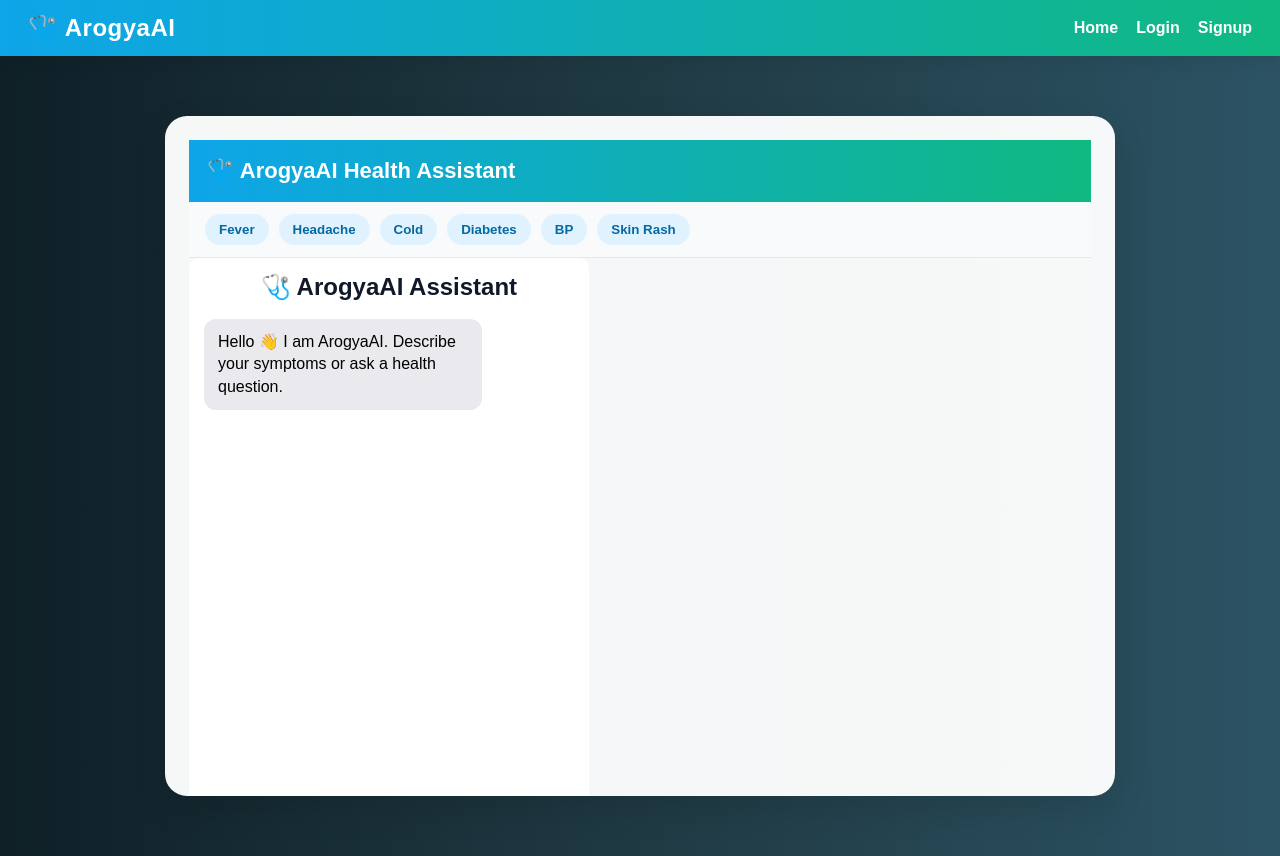
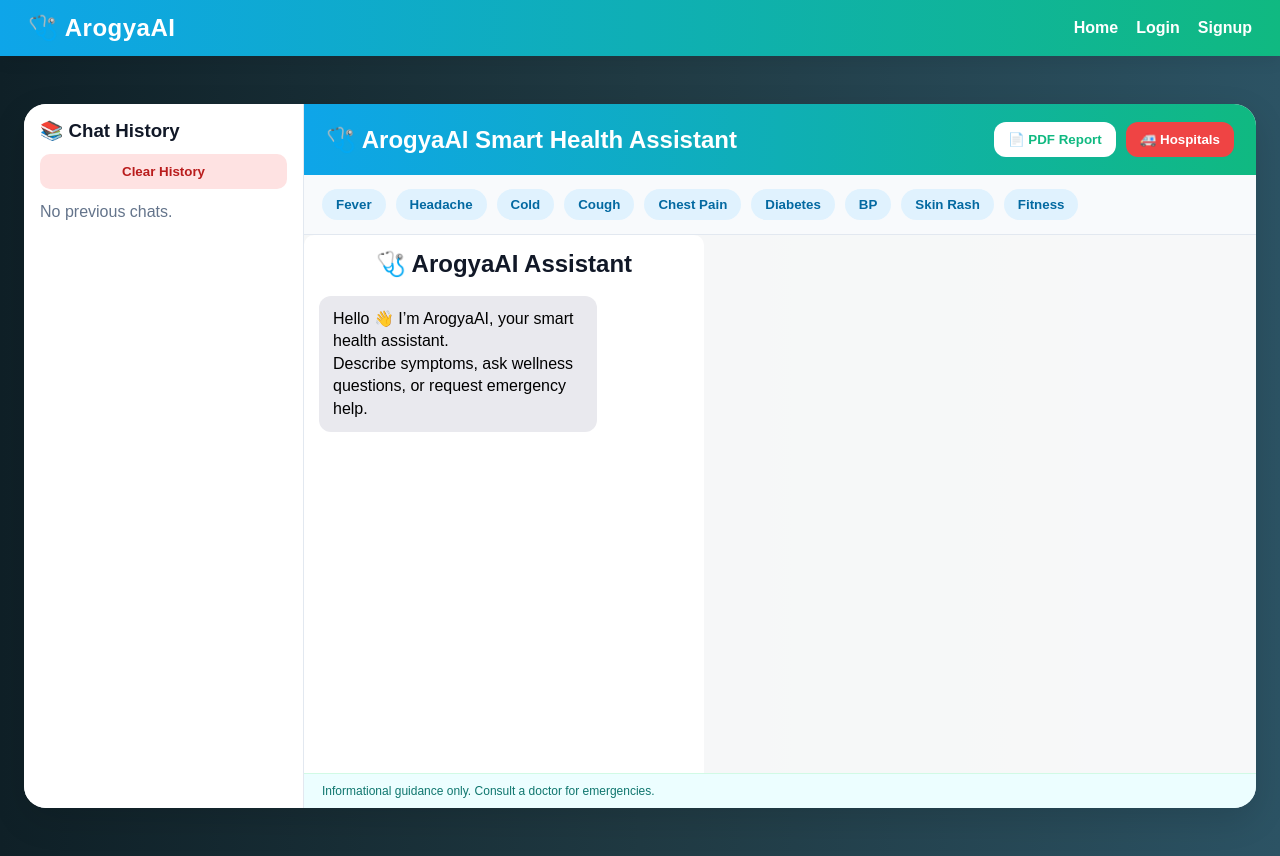
Before and after one commit to phanikalyani/arogyaai-agent, a React (Create React App) app in the folder frontend/: page / in a window 1280 px wide. Built offline with nearby package versions, Linux system fonts and the light colour scheme.

Commit message:
Enhance ChatPage with risk assessment and PDF report

```diff
--- a/frontend/src/pages/ChatPage.jsx
+++ b/frontend/src/pages/ChatPage.jsx
@@ -1,14 +1,60 @@
+// ChatPage.jsx
+
 import React, { useState } from "react";
 import ChatBox from "../components/ChatBox";
 import { sendMessage } from "../services/api";
+import jsPDF from "jspdf";
 
 function ChatPage() {
   const [messages, setMessages] = useState([
     {
-      text: "Hello 👋 I am ArogyaAI. Describe your symptoms or ask a health question.",
+      text:
+        "Hello 👋 I’m ArogyaAI, your smart health assistant.\nDescribe symptoms, ask wellness questions, or request emergency help.",
       sender: "bot",
     },
   ]);
+
+  const [loading, setLoading] = useState(false);
+
+  const [history, setHistory] = useState(
+    JSON.parse(localStorage.getItem("chatHistory")) || []
+  );
+
+  const getRiskLevel = (text) => {
+    const input = text.toLowerCase();
+
+    if (
+      input.includes("chest pain") ||
+      input.includes("breathing") ||
+      input.includes("stroke") ||
+      input.includes("blood")
+    ) {
+      return {
+        label: "🔴 Urgent Care Recommended",
+        color: "#dc2626",
+        bg: "#fee2e2",
+      };
+    }
+
+    if (
+      input.includes("fever") ||
+      input.includes("pain") ||
+      input.includes("vomit") ||
+      input.includes("infection")
+    ) {
+      return {
+        label: "🟡 Moderate Risk",
+        color: "#d97706",
+        bg: "#fef3c7",
+      };
+    }
+
+    return {
+      label: "🟢 Low Risk",
+      color: "#059669",
+      bg: "#d1fae5",
+    };
+  };
 
   const handleSend = async (text) => {
     const userMessage = {
@@ -17,24 +63,80 @@ function ChatPage() {
     };
 
     setMessages((prev) => [...prev, userMessage]);
+    setLoading(true);
 
     try {
       const res = await sendMessage(text);
+      const risk = getRiskLevel(text);
 
       const botMessage = {
-        text: res.reply || "I could not generate a response.",
+        text: res.reply || "No response available.",
         sender: "bot",
+        risk,
       };
 
-      setMessages((prev) => [...prev, botMessage]);
+      const updatedMessages = [...messages, userMessage, botMessage];
+      setMessages(updatedMessages);
+
+      const newSession = {
+        id: Date.now(),
+        title: text,
+        messages: updatedMessages,
+      };
+
+      const updatedHistory = [newSession, ...history];
+      setHistory(updatedHistory);
+      localStorage.setItem(
+        "chatHistory",
+        JSON.stringify(updatedHistory)
+      );
     } catch (error) {
-      const errorMessage = {
+      setMessages((prev) => [
+        ...prev,
+        {
           text: "⚠️ Server error. Please try again.",
           sender: "bot",
+        },
+      ]);
+    }
+
+    setLoading(false);
   };
 
-      setMessages((prev) => [...prev, errorMessage]);
+  const clearHistory = () => {
+    localStorage.removeItem("chatHistory");
+    setHistory([]);
+  };
+
+  const downloadReport = () => {
+    const doc = new jsPDF();
+
+    doc.setFontSize(18);
+    doc.text("ArogyaAI Consultation Report", 10, 15);
+
+    doc.setFontSize(12);
+
+    let y = 30;
+
+    messages.forEach((msg) => {
+      const sender =
+        msg.sender === "user" ? "User" : "ArogyaAI";
+
+      const lines = doc.splitTextToSize(
+        `${sender}: ${msg.text}`,
+        180
+      );
+
+      doc.text(lines, 10, y);
+      y += lines.length * 8 + 5;
+
+      if (y > 270) {
+        doc.addPage();
+        y = 20;
       }
+    });
+
+    doc.save("ArogyaAI_Report.pdf");
   };
 
   return (
@@ -43,41 +145,166 @@ function ChatPage() {
         className="card"
         style={{
           width: "100%",
-          maxWidth: "950px",
-          height: "85vh",
+          maxWidth: "1280px",
+          height: "88vh",
+          display: "flex",
+          overflow: "hidden",
+          padding: 0,
+        }}
+      >
+        {/* Sidebar */}
+        <div
+          style={{
+            width: "280px",
+            background: "#ffffff",
+            borderRight: "1px solid #e2e8f0",
+            padding: "16px",
+            overflowY: "auto",
+          }}
+        >
+          <h3 style={{ marginBottom: "12px" }}>
+            📚 Chat History
+          </h3>
+
+          <button
+            onClick={clearHistory}
+            style={{
+              width: "100%",
+              padding: "10px",
+              border: "none",
+              borderRadius: "10px",
+              background: "#fee2e2",
+              color: "#b91c1c",
+              fontWeight: "700",
+              cursor: "pointer",
+              marginBottom: "14px",
+            }}
+          >
+            Clear History
+          </button>
+
+          {history.length === 0 && (
+            <div style={{ color: "#64748b" }}>
+              No previous chats.
+            </div>
+          )}
+
+          {history.map((item) => (
+            <div
+              key={item.id}
+              onClick={() => setMessages(item.messages)}
+              style={{
+                padding: "12px",
+                marginBottom: "10px",
+                background: "#f8fafc",
+                borderRadius: "12px",
+                cursor: "pointer",
+                fontWeight: "600",
+                fontSize: "14px",
+              }}
+            >
+              {item.title}
+            </div>
+          ))}
+        </div>
+
+        {/* Main Area */}
+        <div
+          style={{
+            flex: 1,
             display: "flex",
             flexDirection: "column",
-          overflow: "hidden",
           }}
         >
           {/* Header */}
           <div
             style={{
-            padding: "18px",
-            background: "linear-gradient(90deg,#0ea5e9,#10b981)",
+              padding: "18px 22px",
+              background:
+                "linear-gradient(90deg,#0ea5e9,#10b981)",
               color: "white",
-            fontSize: "22px",
+              display: "flex",
+              justifyContent: "space-between",
+              alignItems: "center",
+              gap: "10px",
+              flexWrap: "wrap",
+            }}
+          >
+            <div
+              style={{
+                fontSize: "24px",
                 fontWeight: "700",
               }}
             >
-          🩺 ArogyaAI Health Assistant
+              🩺 ArogyaAI Smart Health Assistant
             </div>
 
-        {/* Quick Buttons */}
+            <div
+              style={{
+                display: "flex",
+                gap: "10px",
+              }}
+            >
+              <button
+                onClick={downloadReport}
+                style={{
+                  padding: "10px 14px",
+                  border: "none",
+                  borderRadius: "12px",
+                  background: "white",
+                  color: "#10b981",
+                  fontWeight: "700",
+                  cursor: "pointer",
+                }}
+              >
+                📄 PDF Report
+              </button>
+
+              <button
+                onClick={() =>
+                  window.open(
+                    "https://www.google.com/maps/search/hospitals+near+me",
+                    "_blank"
+                  )
+                }
+                style={{
+                  padding: "10px 14px",
+                  border: "none",
+                  borderRadius: "12px",
+                  background: "#ef4444",
+                  color: "white",
+                  fontWeight: "700",
+                  cursor: "pointer",
+                }}
+              >
+                🚑 Hospitals
+              </button>
+            </div>
+          </div>
+          {/* Quick Symptom Buttons */}
           <div
             style={{
               display: "flex",
               gap: "10px",
               flexWrap: "wrap",
-            padding: "12px 16px",
+              padding: "14px 18px",
               background: "#f8fafc",
               borderBottom: "1px solid #e2e8f0",
             }}
           >
-          {["Fever", "Headache", "Cold", "Diabetes", "BP", "Skin Rash"].map(
-            (item, index) => (
+            {[
+              "Fever",
+              "Headache",
+              "Cold",
+              "Cough",
+              "Chest Pain",
+              "Diabetes",
+              "BP",
+              "Skin Rash",
+              "Fitness",
+            ].map((item, i) => (
               <button
-                key={index}
+                key={i}
                 onClick={() => handleSend(item)}
                 style={{
                   padding: "8px 14px",
@@ -85,18 +312,36 @@ function ChatPage() {
                   borderRadius: "20px",
                   background: "#e0f2fe",
                   color: "#0369a1",
-                  fontWeight: "600",
+                  fontWeight: "700",
+                  cursor: "pointer",
                 }}
               >
                 {item}
               </button>
-            )
-          )}
+            ))}
           </div>
 
           {/* Chat */}
           <div style={{ flex: 1, minHeight: 0 }}>
-          <ChatBox messages={messages} onSend={handleSend} />
+            <ChatBox
+              messages={messages}
+              onSend={handleSend}
+              loading={loading}
+            />
+          </div>
+
+          {/* Footer */}
+          <div
+            style={{
+              padding: "10px 18px",
+              fontSize: "12px",
+              background: "#ecfeff",
+              color: "#0f766e",
+              borderTop: "1px solid #d1fae5",
+            }}
+          >
+            Informational guidance only. Consult a doctor for emergencies.
+          </div>
         </div>
       </div>
     </div>
```
Lines whose indentation alone changed are shown as unchanged.
